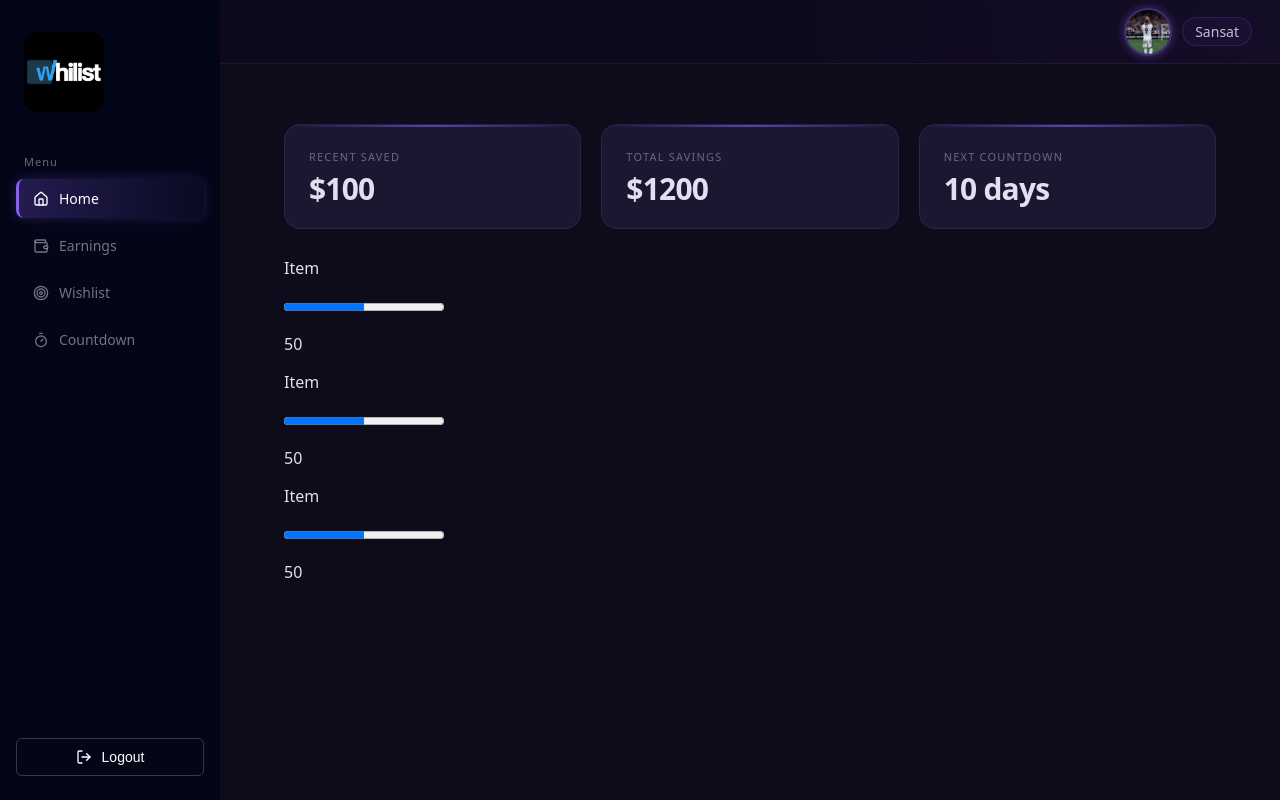
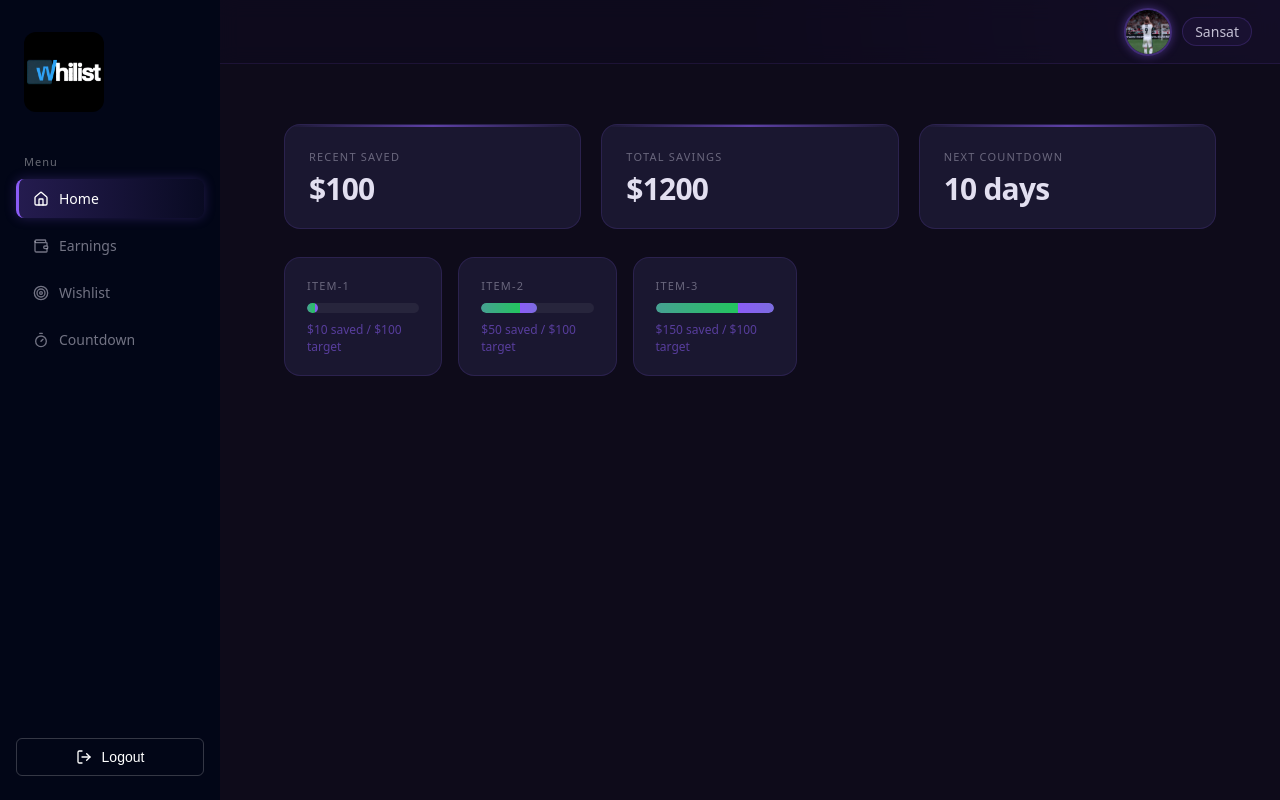
Before and after one commit to Satwik1428/WHILIST, a React (Vite) app: page / in a window 1280 px wide. Built offline with nearby package versions, Linux system fonts and the light colour scheme.

Commit message:
Progress bar Draft 1

```diff
--- a/src/components/dashboard/ProgressBar.jsx
+++ b/src/components/dashboard/ProgressBar.jsx
@@ -1,10 +1,32 @@
-function ProgressBar({ title, value }){
+function ProgressBar({ current, title, target }){
+    let percentage = 0;
+    if(target < 0)
+    {
+        percentage = 0;
+    }
+    else{
+        percentage = (current / target) * 100;
+    }
+    if(percentage > 100)
+    {
+        percentage = 100;
+    }
+    else if(percentage < 0)
+    {
+        percentage = 0;
+    }
     return(
-        <div className="progress-bar">
-            <p className="prog-title">{title}</p>
-            <progress className="prog-value" value={value} max="100"></progress>
-            <p className="prog-sub">{value}</p>
+        <div className="progress-bar-container">
+            <div className="progress-bar-label">
+                {title}
+            </div>
+            <div className="progress-bar-track">
+                <div className="progress-bar-fill" style={{ width: `${percentage}%` }}></div>
+            </div>
+            <div className="progress-bar-value">
+                ${current} saved / ${target} target
+            </div>
         </div>
-    )
+    );
 }
 export default ProgressBar;
--- a/src/pages/Dashboard.jsx
+++ b/src/pages/Dashboard.jsx
@@ -9,13 +9,12 @@ function Dashboard(){
                 <StatCard title="Total savings" value="$1200" />
                 <StatCard title="Next countdown" value="10 days" />
             </div>
-            <div>
-                <ProgressBar title="Item" value="50" />
-                <ProgressBar title="Item" value="50" />
-                <ProgressBar title="Item" value="50" />
+            <div className="progress-bars">
+                <ProgressBar current = {10} title = "Item-1" target = {100} />
+                <ProgressBar current = {50} title = "Item-2" target = {100} />
+                <ProgressBar current = {150} title = "Item-3" target = {100} />
             </div>
         </div>
-
     )
 }
 export default Dashboard;
--- a/src/styles/dashboard.css
+++ b/src/styles/dashboard.css
@@ -146,3 +146,107 @@
 .statcard:hover .stat-sub {
   color: rgba(212, 175, 55, 0.5);
 }
+.progress-bars{
+  display: flex;
+  flex-direction: row;
+  gap: 16px;
+  width: 55%;
+}
+.progress-bar-container {
+  background: #1a1730;
+  border: 1px solid rgba(139, 92, 246, 0.15);
+  border-radius: 16px;
+  padding: 20px 22px;
+  position: relative;
+  overflow: hidden;
+
+  animation: fadeUp 0.4s ease both;
+}
+
+/* shimmer overlay (same as statcard) */
+.progress-bar-container::after {
+  content: "";
+  position: absolute;
+  inset: 0;
+  background: linear-gradient(
+    105deg,
+    transparent 40%,
+    rgba(34, 197, 94, 0.08) 50%,   /* green shimmer instead of gold */
+    transparent 60%
+  );
+  background-size: 200% 100%;
+  opacity: 0;
+  transition: opacity 0.3s ease;
+}
+
+.progress-bar-container:hover::after {
+  opacity: 1;
+  animation: shimmer 1.2s ease infinite;
+}
+
+/* hover effect */
+.progress-bar-container:hover {
+  border-color: rgba(34, 197, 94, 0.45);
+  transform: translateY(-3px);
+  background: #1e1a38;
+  box-shadow:
+    0 8px 32px rgba(34, 197, 94, 0.12),
+    0 2px 8px rgba(0, 0, 0, 0.3);
+  transition: all 0.25s ease;
+}
+
+/* label */
+.progress-bar-label {
+  font-size: 11px;
+  font-weight: 500;
+  color: rgba(226, 223, 240, 0.4);
+  text-transform: uppercase;
+  letter-spacing: 1.2px;
+  margin-bottom: 10px;
+  transition: color 0.25s ease;
+}
+
+/* track */
+.progress-bar-track {
+  width: 100%;
+  height: 10px;
+  background: rgba(255,255,255,0.06);
+  border-radius: 10px;
+  overflow: hidden;
+  position: relative;
+}
+
+/* fill (MAIN CHANGE HERE) */
+.progress-bar-fill {
+  height: 100%;
+  border-radius: 10px;
+
+  background: linear-gradient(
+    90deg,
+    #8b5cf6,   /* purple */
+    #22c55e    /* emerald green */
+  );
+
+  background-size: 200% 100%;
+  animation: shimmer 3s linear infinite;
+
+  transition: width 0.5s ease;
+}
+
+/* values */
+.progress-bar-value {
+  font-size: 12px;
+  margin-top: 8px;
+  color: rgba(139, 92, 246, 0.55);
+  display: flex;
+  justify-content: space-between;
+}
+
+/* hover text sync */
+.progress-bar-container:hover .progress-bar-label {
+  color: rgba(34, 197, 94, 0.7);
+}
+
+.progress-bar-container:hover .progress-bar-value {
+  color: rgba(34, 197, 94, 0.6);
+}
```
